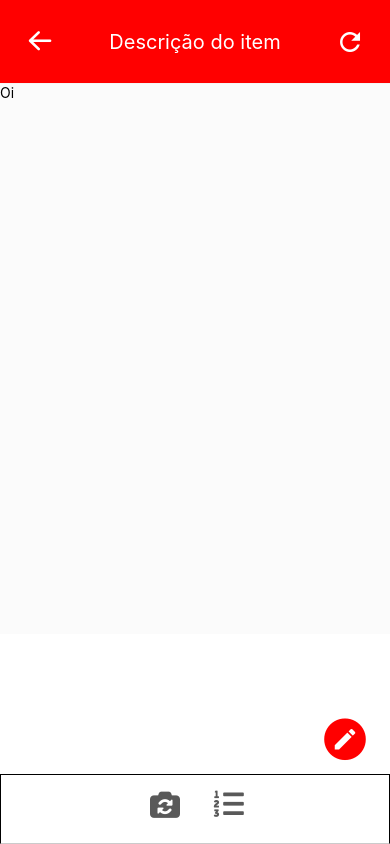
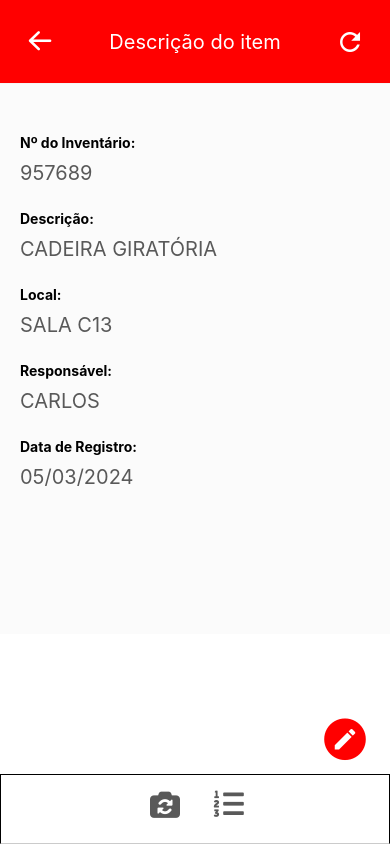
Before and after one commit to alemes7/aula01, a React Native app: screen / in a window 390 px wide. Built offline with nearby package versions, Linux system fonts and the light colour scheme.

Commit message:
update desc_itens

```diff
--- a/screens/Desc_itens.tsx
+++ b/screens/Desc_itens.tsx
@@ -30,6 +30,21 @@ function Desc_itens() {
             height: 60,
         },
 
+        title: {
+            fontSize: 14,
+            fontWeight: 'bold',
+            marginTop: 25,
+            marginLeft: 20,
+        },
+
+        desc_item: {
+            fontSize: 20,
+            marginLeft: 20,
+            marginTop: 10,
+            color: '#595959',
+        },
+
+
     });
 
     return (
@@ -41,7 +56,16 @@ function Desc_itens() {
                 backgroundColor='#FF0000'
             />
             <View style={styles.content}>
-                <Text>Oi</Text>
+                <Text style={{ fontSize: 14, fontWeight: 'bold', marginLeft: 20, marginTop: 50 }}>Nº do Inventário:</Text>
+                <Text style={styles.desc_item}>957689</Text>
+                <Text style={styles.title}>Descrição:</Text>
+                <Text style={styles.desc_item}>CADEIRA GIRATÓRIA</Text>
+                <Text style={styles.title}>Local:</Text>
+                <Text style={styles.desc_item}>SALA C13</Text>
+                <Text style={styles.title}>Responsável:</Text>
+                <Text style={styles.desc_item}>CARLOS</Text>
+                <Text style={styles.title}>Data de Registro:</Text>
+                <Text style={styles.desc_item}>05/03/2024</Text>
             </View>
             <View style={styles.addButtonContainer}>
                 <MaterialCommunityIcons name="pencil-circle" size={50} color="red" onPress={Adicionar} />
```
